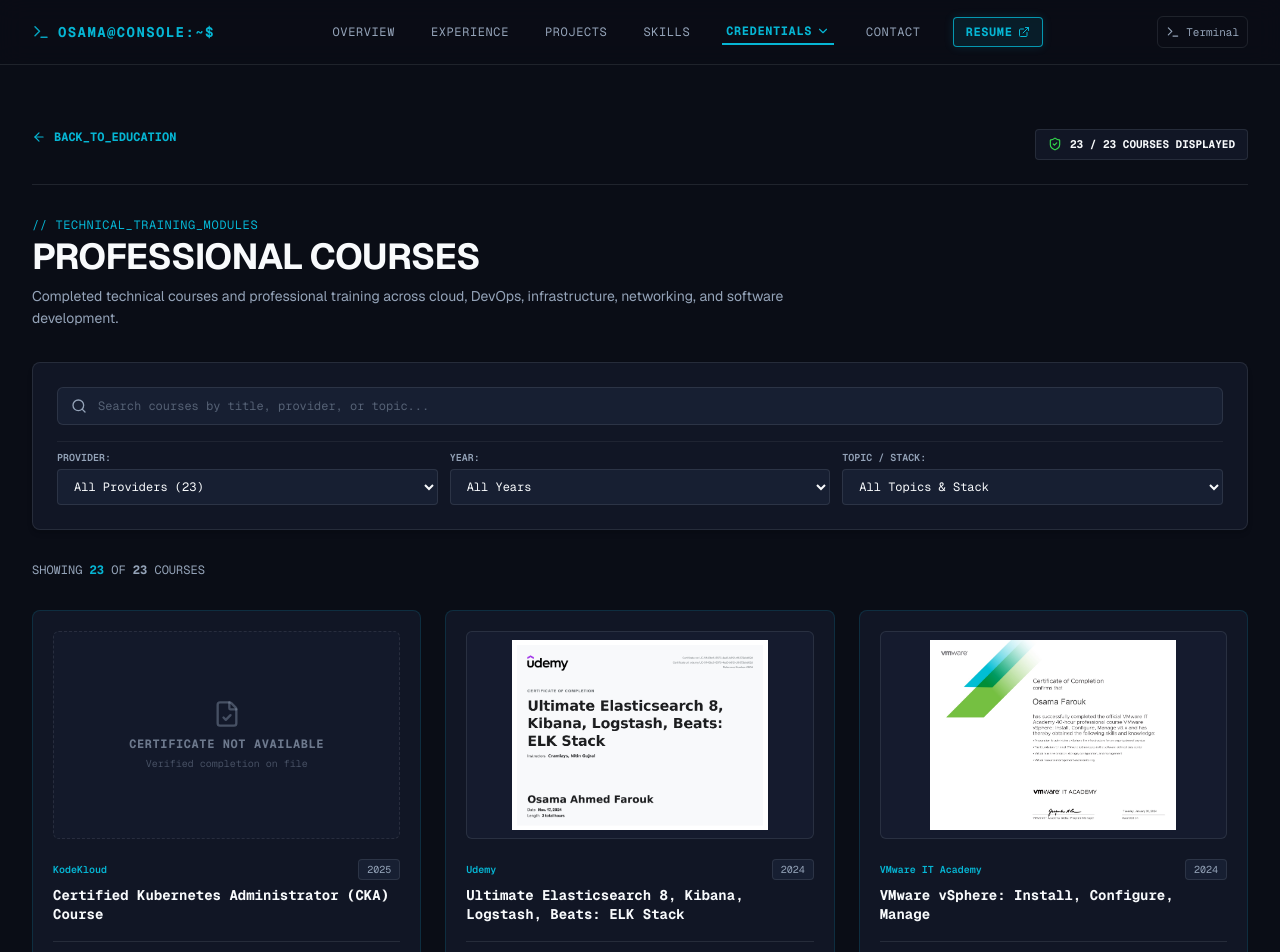
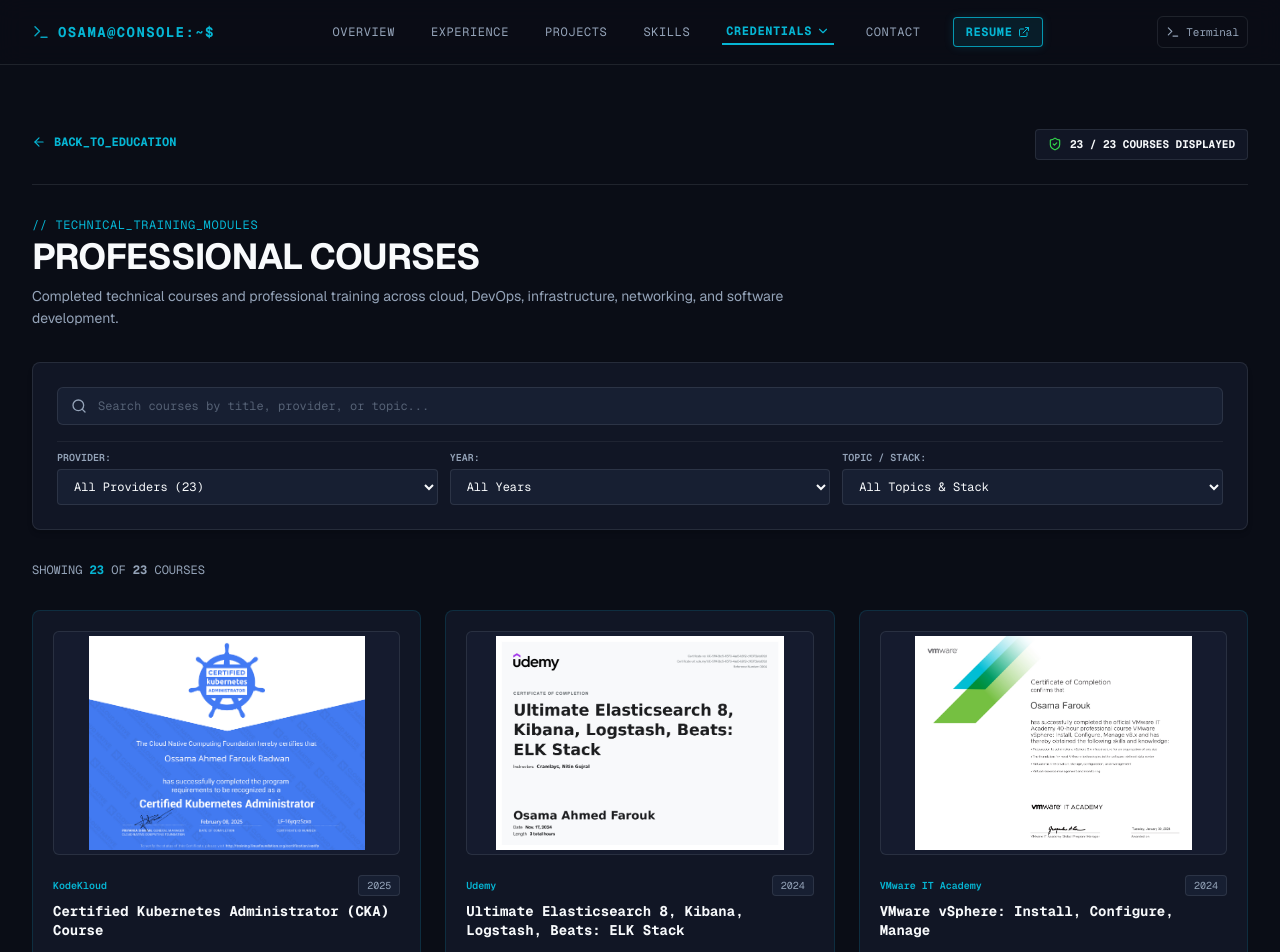
Before and after one commit to OsamaFarouk/portfolio, a Next.js app: page /courses in a window 1280 px wide. Shown: the top 952 px of the page. Built offline with nearby package versions, Linux system fonts and the light colour scheme.

Commit message:
fix: portfolio UI improvements and pages back buttom navigation

```diff
--- a/content/courses.json
+++ b/content/courses.json
@@ -4,7 +4,7 @@
     "title": "Certified Kubernetes Administrator (CKA) Course",
     "provider": "KodeKloud",
     "year": 2025,
-    "certificateImage": null,
+    "certificateImage": "/assets/course-certificates/ossama-farouk-certificate.png",
     "certificateUrl": null,
     "verificationUrl": null
   },
--- a/src/app/courses/page.tsx
+++ b/src/app/courses/page.tsx
@@ -4,6 +4,7 @@
 import Link from "next/link";
 import { ThemeProvider } from "@/components/ThemeContext";
 import Layout from "@/components/Layout";
+import StickyBackButton from "@/components/StickyBackButton";
 import { courses, Course } from "@/utils/dataLoader";
 import {
   ArrowLeft,
@@ -195,13 +196,7 @@
         <div className="py-8 space-y-8 max-w-7xl mx-auto">
           {/* Top Bar: Back to Education & Counter */}
           <div className="flex flex-col sm:flex-row sm:items-center justify-between gap-4 border-b border-border-muted pb-6">
-            <Link
-              href="/#education"
-              className="inline-flex items-center gap-2 font-mono text-xs text-accent-cyan font-bold hover:underline group cursor-pointer self-start"
-            >
-              <ArrowLeft size={14} className="transition-transform group-hover:-translate-x-1" />
-              <span>BACK_TO_EDUCATION</span>
-            </Link>
+            <StickyBackButton href="/#education" label="BACK_TO_EDUCATION" />
 
             <div className="font-mono text-[11px] text-text-secondary bg-bg-secondary px-3 py-1.5 rounded border border-border-muted self-start flex items-center gap-2">
               <ShieldCheck size={14} className="text-[#32D74B]" />
@@ -380,14 +375,14 @@
                       {course.certificateImage ? (
                         <div
                           onClick={() => setSelectedCertificate(course)}
-                          className="block h-48 sm:h-52 w-full flex items-center justify-center p-2 bg-bg-tertiary/70 rounded-md border border-border-muted mb-5 overflow-hidden group/img cursor-pointer relative"
+                          className="block h-52 sm:h-56 w-full flex items-center justify-center p-1 bg-bg-tertiary/70 rounded-md border border-border-muted mb-5 overflow-hidden group/img cursor-pointer relative"
                           title="Click to view full-screen certificate"
                         >
                           <img
                             src={course.certificateImage}
                             alt={`${course.title} Certificate - ${course.provider}`}
                             loading="lazy"
-                            className="max-h-full max-w-full object-contain transition-transform duration-300 group-hover/img:scale-105"
+                            className="w-full h-full object-contain transition-transform duration-300 group-hover/img:scale-105"
                           />
                           <div className="absolute inset-0 bg-black/40 opacity-0 group-hover/img:opacity-100 transition-opacity flex items-center justify-center gap-2 text-accent-cyan font-mono text-xs font-bold backdrop-blur-[2px]">
                             <Maximize2 size={16} />
--- a/src/app/projects/[slug]/page.tsx
+++ b/src/app/projects/[slug]/page.tsx
@@ -4,6 +4,7 @@
 import { ArrowLeft, Calendar, User, Landmark, ExternalLink, Cpu, Lightbulb, AlertTriangle } from "lucide-react";
 import Layout from "@/components/Layout";
 import { ThemeProvider } from "@/components/ThemeContext";
+import StickyBackButton from "@/components/StickyBackButton";
 import Mermaid from "@/components/Mermaid";
 import { Github } from "@/components/SocialIcons";
 
@@ -44,13 +45,7 @@
         <div className="py-8 space-y-8 max-w-5xl mx-auto">
           {/* Top Bar Navigation & Actions */}
           <div className="flex items-center justify-between border-b border-border-muted pb-6">
-            <Link
-              href="/#projects"
-              className="inline-flex items-center gap-2 font-mono text-xs text-accent-cyan font-bold hover:underline group"
-            >
-              <ArrowLeft size={14} className="transition-transform group-hover:-translate-x-1" />
-              <span>BACK_TO_PROJECTS</span>
-            </Link>
+            <StickyBackButton href="/#projects" label="BACK_TO_PROJECTS" />
 
             <div className="font-mono text-xs text-text-secondary flex items-center gap-2">
               <span className="text-text-secondary/70">TYPE:</span>
--- a/src/app/resume/page.tsx
+++ b/src/app/resume/page.tsx
@@ -1,6 +1,6 @@
 "use client";
 
-import React, { useState } from "react";
+import React, { useState, useEffect } from "react";
 import Link from "next/link";
 import {
   getResumeProfile,
@@ -19,6 +19,7 @@
 
 export default function ResumePage() {
   const [activeTab, setActiveTab] = useState("all");
+  const [showFloatingReturn, setShowFloatingReturn] = useState(false);
 
   const resumeProfile = getResumeProfile();
   const resumeExperience = getResumeExperience();
@@ -30,12 +31,42 @@
   const resumeVolunteering = getResumeVolunteering();
   const resumeLanguages = getResumeLanguages();
 
+  useEffect(() => {
+    if (typeof window === "undefined") return;
+
+    const handleScroll = () => {
+      if (window.scrollY > 300) {
+        setShowFloatingReturn(true);
+      } else {
+        setShowFloatingReturn(false);
+      }
+    };
+
+    window.addEventListener("scroll", handleScroll, { passive: true });
+    return () => window.removeEventListener("scroll", handleScroll);
+  }, []);
+
   const printResume = () => {
     window.print();
   };
 
   return (
     <ThemeProvider>
+      {/* Floating Return To Console Button - Appears after 300px scroll, hidden in print */}
+      {showFloatingReturn && (
+        <div className="fixed top-6 left-4 sm:left-8 lg:left-16 z-30 transition-all duration-300 print:hidden">
+          <Link
+            href="/"
+            title="Return to main portfolio console"
+            aria-label="Return to main portfolio console"
+            className="inline-flex items-center gap-2 font-mono text-xs text-accent-cyan font-bold bg-bg-secondary/95 backdrop-blur-md px-3.5 py-2 rounded-md border border-border-muted hover:border-accent-cyan hover:bg-bg-tertiary hover:shadow-[0_0_15px_rgba(6,182,212,0.35)] transition-all duration-300 cursor-pointer focus:outline-none focus-visible:ring-1 focus-visible:ring-accent-cyan group"
+          >
+            <ArrowLeft size={14} className="transition-transform group-hover:-translate-x-1" />
+            <span>RETURN_TO_CONSOLE</span>
+          </Link>
+        </div>
+      )}
+
       <div className="min-h-screen bg-bg-primary text-text-primary py-8 px-4 sm:px-6 lg:px-8 font-sans print:bg-white print:text-black print:py-0 print:px-0">
         {/* Navigation Action Header - Hidden during print */}
         <div className="max-w-4xl mx-auto mb-8 flex flex-col sm:flex-row items-center justify-between gap-4 print:hidden">
--- /dev/null
+++ b/src/components/StickyBackButton.tsx
@@ -0,0 +1,71 @@
+"use client";
+
+import React, { useState, useEffect, useRef } from "react";
+import Link from "next/link";
+import { ArrowLeft } from "lucide-react";
+import { scrollToSection } from "@/utils/scrollHelper";
+
+interface StickyBackButtonProps {
+  href: string;
+  label: string;
+}
+
+export default function StickyBackButton({ href, label }: StickyBackButtonProps) {
+  const [isFixed, setIsFixed] = useState(false);
+  const sentinelRef = useRef<HTMLDivElement>(null);
+
+  useEffect(() => {
+    if (typeof window === "undefined" || !sentinelRef.current) return;
+
+    const observer = new IntersectionObserver(
+      ([entry]) => {
+        setIsFixed(!entry.isIntersecting);
+      },
+      {
+        root: null,
+        threshold: 0,
+      }
+    );
+
+    observer.observe(sentinelRef.current);
+    return () => observer.disconnect();
+  }, []);
+
+  const handleClick = (e: React.MouseEvent<HTMLAnchorElement>) => {
+    if (typeof window !== "undefined" && window.location.pathname === "/") {
+      e.preventDefault();
+      const targetId = href.replace(/^.*#/, "");
+      scrollToSection(targetId);
+    }
+  };
+
+  return (
+    <>
+      {/* Inline Sentinel & Top Bar Button */}
+      <div ref={sentinelRef} className="inline-block">
+        <Link
+          href={href}
+          onClick={handleClick}
+          className="inline-flex items-center gap-2 font-mono text-xs text-accent-cyan font-bold hover:underline group cursor-pointer self-start focus:outline-none focus-visible:ring-1 focus-visible:ring-accent-cyan rounded"
+        >
+          <ArrowLeft size={14} className="transition-transform group-hover:-translate-x-1" />
+          <span>{label}</span>
+        </Link>
+      </div>
+
+      {/* Floating Fixed Back Button when top inline position scrolls out of view */}
+      {isFixed && (
+        <div className="fixed top-20 left-4 sm:left-8 lg:left-16 z-30 transition-all duration-300">
+          <Link
+            href={href}
+            onClick={handleClick}
+            className="inline-flex items-center gap-2 font-mono text-xs text-accent-cyan font-bold bg-bg-secondary/95 backdrop-blur-md px-3.5 py-2 rounded-md border border-border-muted hover:border-accent-cyan hover:bg-bg-tertiary shadow-lg group cursor-pointer focus:outline-none focus-visible:ring-1 focus-visible:ring-accent-cyan"
+          >
+            <ArrowLeft size={14} className="transition-transform group-hover:-translate-x-1" />
+            <span>{label}</span>
+          </Link>
+        </div>
+      )}
+    </>
+  );
+}
```
Also changed, not shown: public/assets/course-certificates/ossama-farouk-certificate.png (added).
